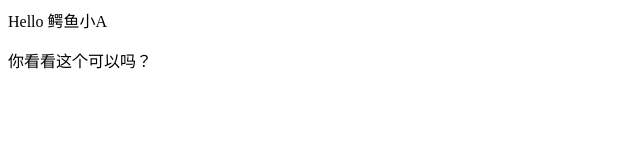
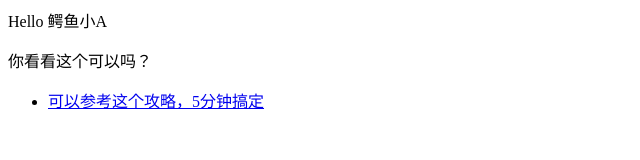
Before and after one commit to qtds-swk/qtds-swk.github.io, a plain HTML site: page index.html in a window 1280 px wide. Shown: the whole page, without its empty margins (0-640 px from the left). Drawn offline with Linux system fonts and the light colour scheme.

Commit message:
Update index.html

```diff
--- a/index.html
+++ b/index.html
@@ -1,2 +1,5 @@
 <p>Hello  鳄鱼小A</p>
 <p>你看看这个可以吗？</p>
+<ul>
+  <li> <a href="https://zhuanlan.zhihu.com/p/91652100">可以参考这个攻略，5分钟搞定</a> </li>
+</ul>
```
